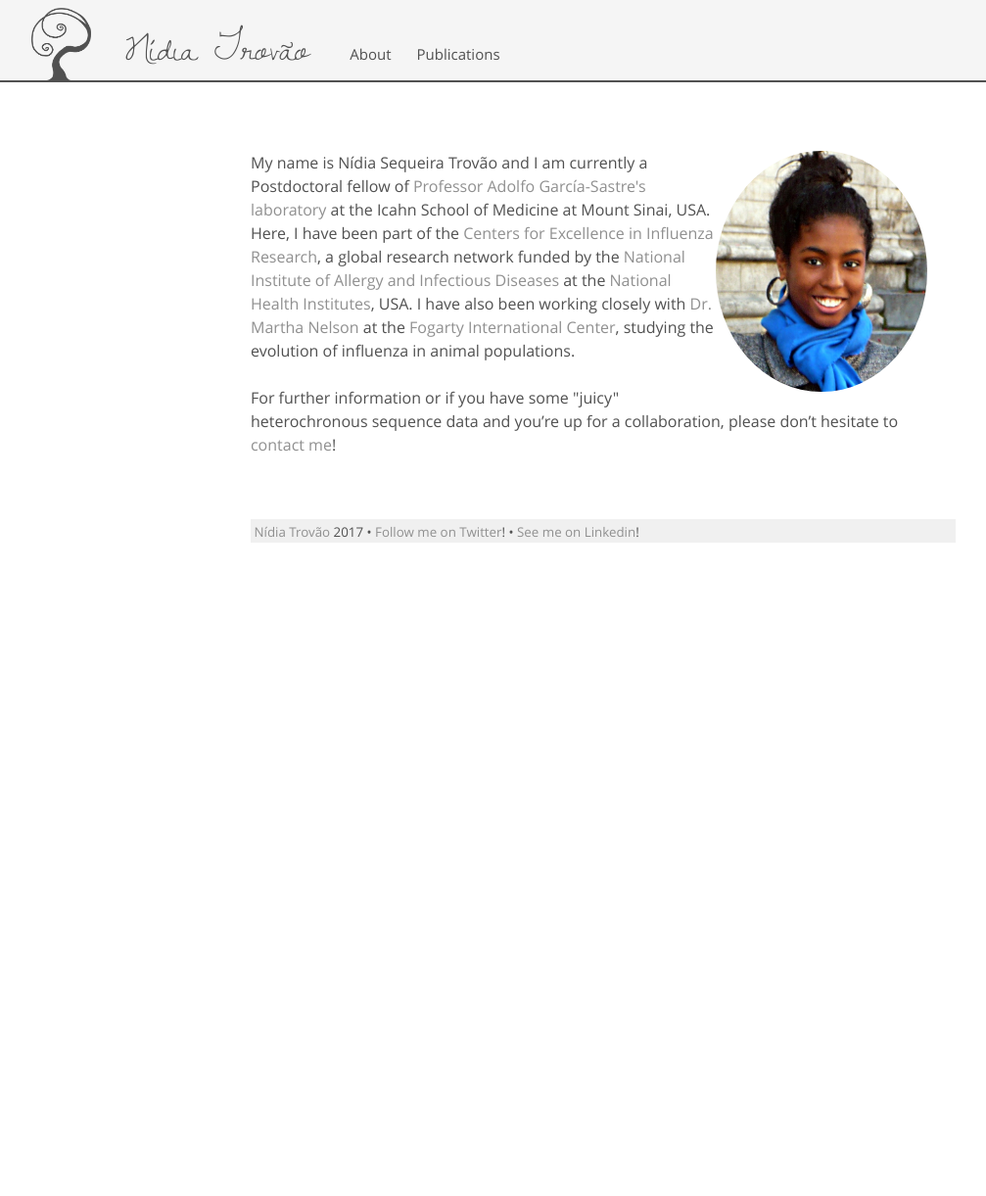
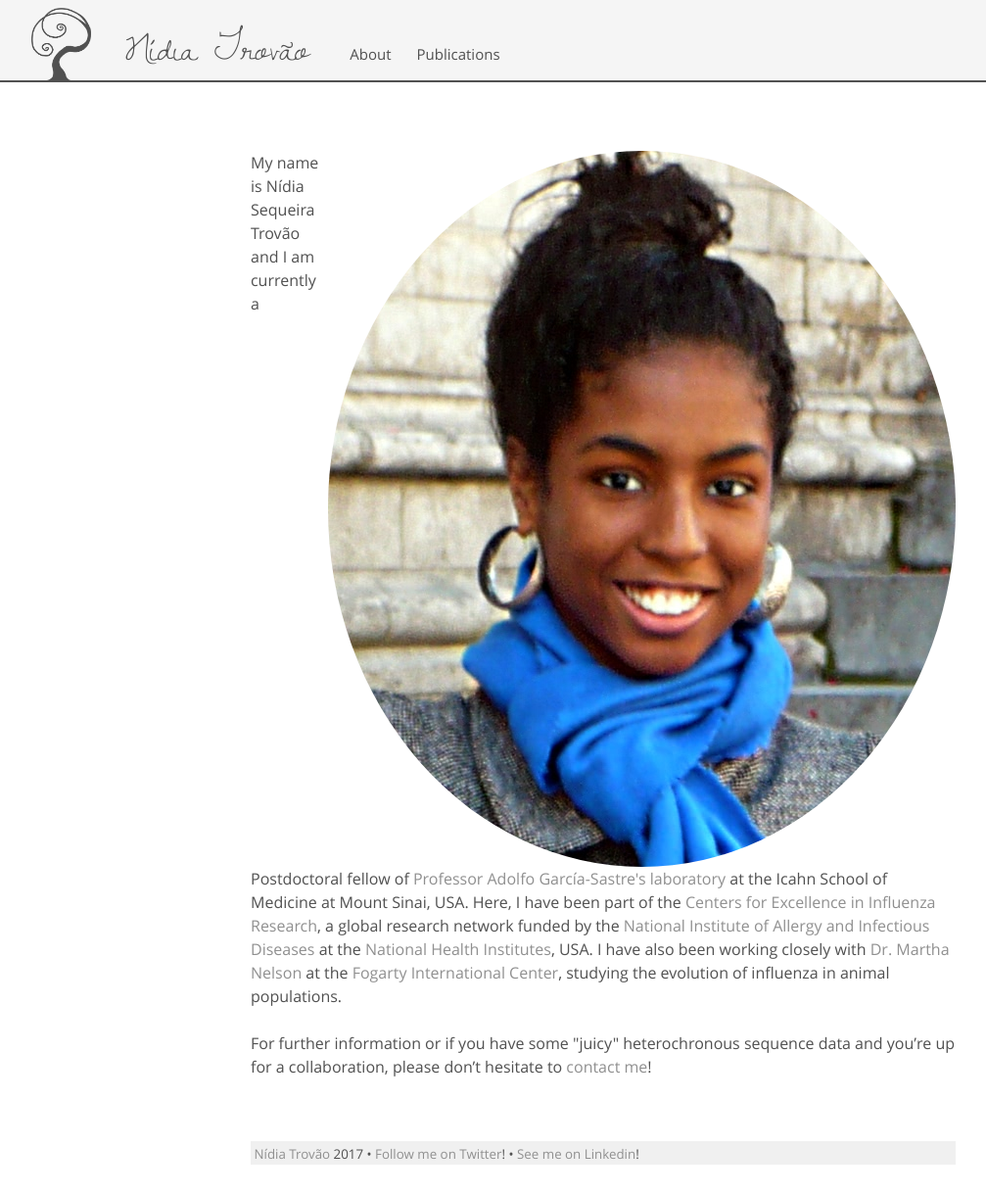
Before and after one commit to nidiatrovao/nidiatrovao.github.io, a Jekyll site: the page built from index.html, in a window 1280 px wide. Shown: the whole page at 98% size, without its empty margins (24-1031 px from the left). Built offline with Jekyll 4.4.1, drawn with Linux system fonts in a browser that asks for light colours; before the commit the page ends 900 px from its top, so only the background shows below that.

Commit message:
Update _base.scss
comment out img

```diff
--- a/_sass/_base.scss
+++ b/_sass/_base.scss
@@ -61,11 +61,11 @@ a {
 }
 
 img {
-  max-width: 30%;
-  margin: 0 4% 0 0;
-  border-radius: 50%;
+  //max-width: 30%;
+  //margin: 0 4% 0 0;
+  //border-radius: 50%;
   float: right;
-  align: right;
+  //align: right;
 }
 
 span {
```
